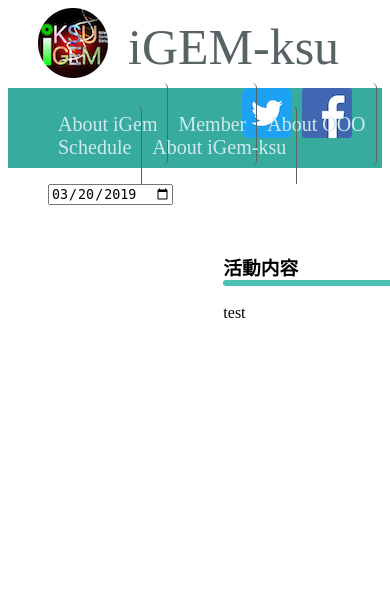
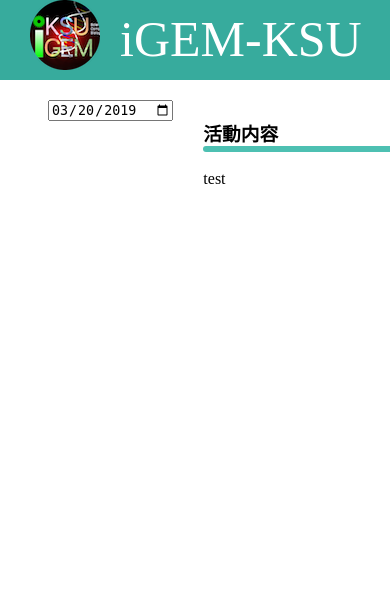
Before and after one commit to sahoI/iGem, a PHP site: page / in a window 390 px wide; the page is wider, and only the part inside the window is pictured. Shown: the top 612 px of that part. Run offline with PHP 8.4, Linux system fonts and the light colour scheme.

Commit message:
width896px以下の表示 バーの固定

```diff
--- a/css/stylesheet.css
+++ b/css/stylesheet.css
@@ -11,6 +11,55 @@
   padding-bottom: 10px;
   float: right; }
 
+@media (max-width: 896px) {
+  .header {
+    display: block;
+    z-index: -1;
+    position: fixed;
+    top: 0;
+    left: 0;
+    width: 100%;
+    height: 90px;
+    background-color: #37AB9D; }
+    .header .text {
+      color: #fff; }
+    .header .sns {
+      display: none; }
+
+  .navigation {
+    display: none;
+    height: 65vh; }
+    .navigation .nav-content {
+      position: relative;
+      left: 0;
+      visibility: visible;
+      overflow: auto;
+      width: 100%;
+      height: auto;
+      padding-top: 0;
+      text-align: center;
+      opacity: 1; }
+    .navigation ul {
+      background: #CFEAEF;
+      height: 100%; }
+      .navigation ul li {
+        display: inline-block;
+        margin-right: -6px;
+        border: none;
+        color: #4DC0B2; }
+        .navigation ul li a {
+          display: block;
+          padding: 12px 45px;
+          -webkit-transition: background-color .3s ease-in;
+          transition: background-color .3s ease-in; }
+        .navigation ul li a:hover {
+          background-color: #FFC042; }
+
+  .main {
+    margin-top: 100px; } }
+@media (max-width: 480px) {
+  .navigation {
+    display: none; } }
 .header {
   float: left;
   width: 100%;
@@ -60,8 +109,8 @@
 .main li {
   float: left; }
 .main .contents {
-  padding: 50px 50px;
-  margin-bottom: 300px;
+  margin-left: 30px;
+  margin-bottom: 3000px;
   background-color: white; }
   .main .contents .title:after {
     background-color: #4DC0B2;
--- a/index.html
+++ b/index.html
@@ -4,15 +4,15 @@
     <meta charset="UTF-8">
     <title>iGem-ksu</title>
     <link rel="stylesheet" href="css/stylesheet.css">
-
     <!--<script src="media_query.js"></script>-->
-
 </head>
 <body>
+
+<div class="wrap_header">
     <div class="header">
         <div class="header-logo">
             <img src="img/iGEM_logo.png">
-        <div class="text">iGEM-ksu</div>
+            <div class="text">iGEM-KSU</div>
         </div>
         <div class="sns">
             <li>
@@ -26,9 +26,7 @@
                 </a>
             </li>
         </div>
-    <!--<li><a href="#" id="panel-btn"><span id="panel-btn-icon"></span></a></li>-->
     </div>
-
     <div class="navigation">
         <div id="nav-content">
             <ul>
@@ -38,6 +36,7 @@
                 <li><a href="schedule.html">Schedule</a></li>
                 <li><a href="about_iGem-ksu.html">About iGem-ksu</a></li>
             </ul>
+        </div>
     </div>
 </div>
 
--- a/sass/stylesheet.scss
+++ b/sass/stylesheet.scss
@@ -11,6 +11,78 @@
   padding-bottom: 10px;
   float: right;
 }
+@media (max-width: 1296px) { //PC
+  .main {
+    //padding-top: 80px;
+  }
+}
+
+@media (max-width: 896px) { //タブレット縦
+  .header {
+    display: block;
+    z-index: -1;
+    position: fixed;
+    top: 0;
+    left: 0;
+    width: 100%;
+    height: 90px;
+    background-color: #37AB9D;
+    .text {
+      color: #fff;
+    }
+    .sns {
+      display: none;
+    }
+  }
+  .navigation {
+    display: none;
+    height: 65vh;
+    .nav-content {
+      position: relative;
+      left: 0;
+      visibility: visible;
+      overflow: auto;
+      width: 100%;
+      height: auto;
+      padding-top: 0;
+      text-align: center;
+      opacity: 1;
+    }
+    ul {
+      background: #CFEAEF;
+      height: 100%;
+      li {
+        display: inline-block;
+        margin-right: -6px;
+        border: none;
+        color: #4DC0B2;
+        a {
+          display: block;
+          padding: 12px 45px;
+          -webkit-transition: background-color .3s ease-in;
+          transition: background-color .3s ease-in;
+        }
+        a:hover {
+          background-color: #FFC042;
+        }
+      }
+    }
+  }
+  .main {
+    margin-top: 100px;
+  }
+}
+
+@media (max-width: 480px) { //スマホ縦
+  .navigation {
+    display: none;
+  }
+}
+
+//.wrap_header {
+//  width: 100%;
+//  position: fixed;
+//}
 
 .header {
   float: left;
@@ -79,8 +151,8 @@
     float: left;
   }
   .contents {
-    padding: 50px 50px;
-    margin-bottom: 300px;
+    margin-left: 30px;
+    margin-bottom: 3000px;
     background-color: white;
     .title:after { //下線
       background-color: #4DC0B2;
@@ -88,6 +160,8 @@
       content: "";
       display: block;
       height: 6px;
+      //width: 80vw;
+      //width: 300%;
       width: calc(1000%); //下線の範囲
     }
   }
```
Also changed, not shown: footer.html (added, +7 -0 lines), header.html (+28 -8 lines). Lines whose indentation alone changed are shown as unchanged.
